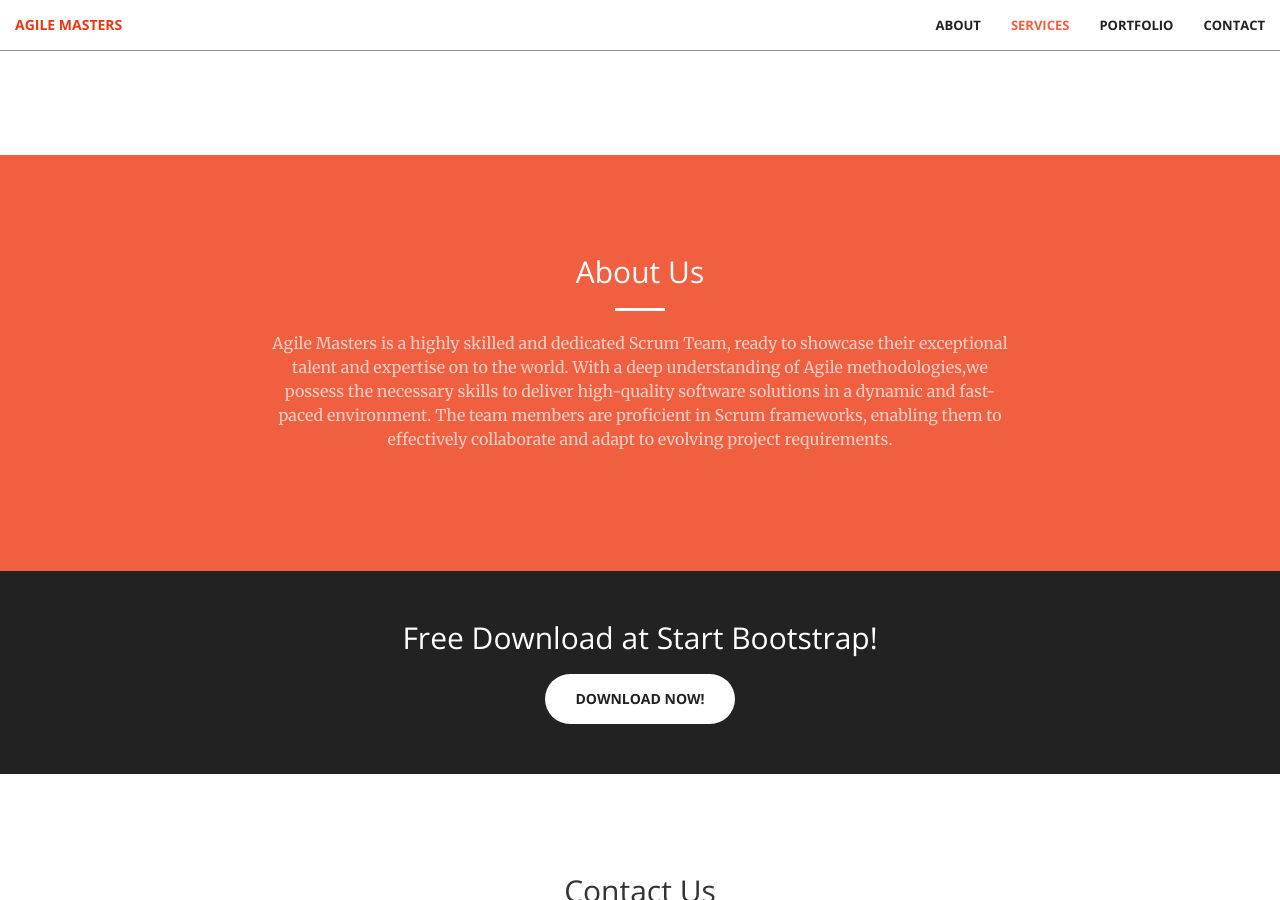
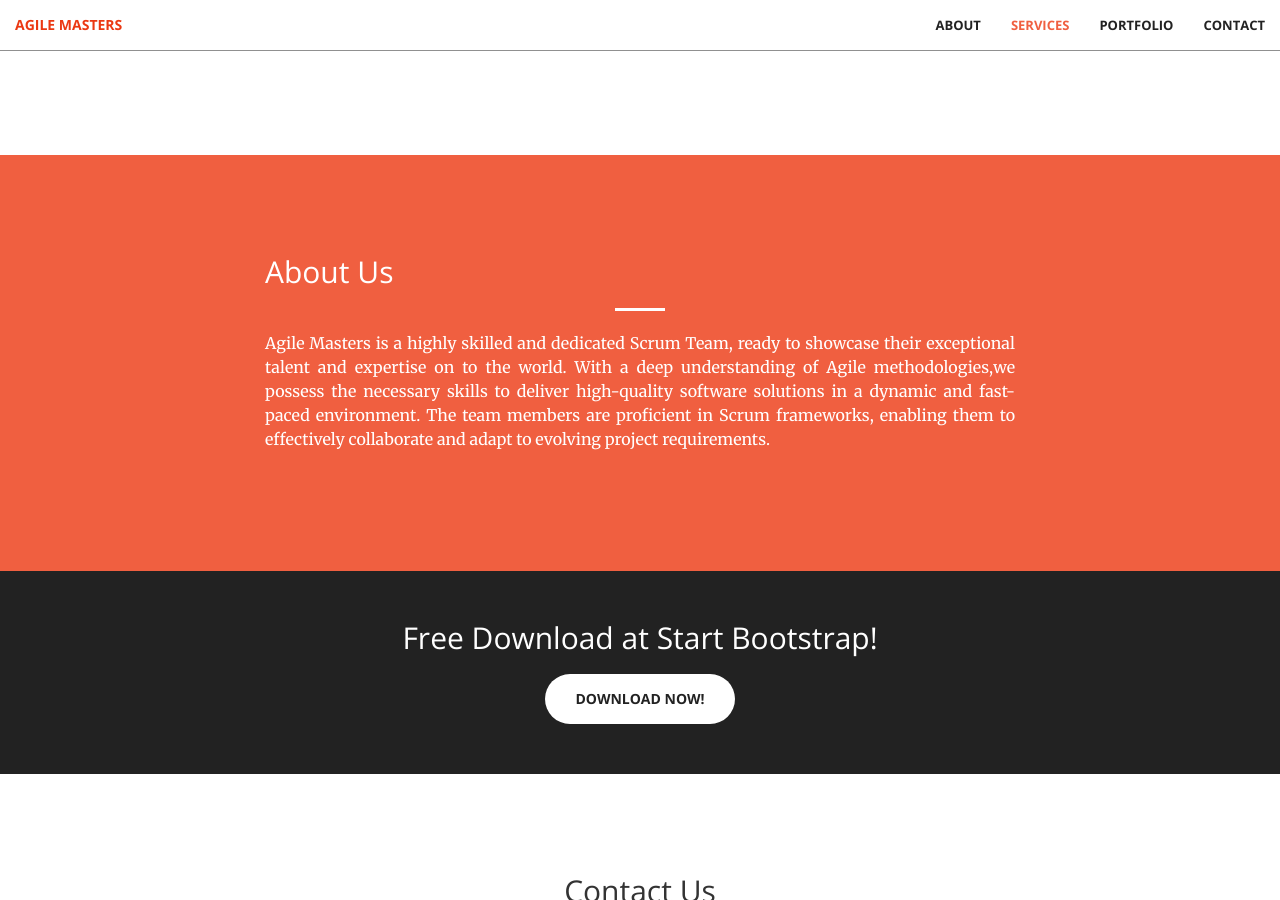
Before and after one commit to legitt23/legitt23, a Jekyll site: the page built from index.md, in a window 1280 px wide and 900 px high, scrolled down 2304 px. Built offline with Jekyll 4.4.1, drawn with Linux system fonts in a browser that asks for light colours.

Commit message:
Update about_us.html

```diff
--- a/_includes/about_us.html
+++ b/_includes/about_us.html
@@ -1,10 +1,10 @@
 <section class="bg-primary" id="about_us">
     <div class="container">
         <div class="row">
-            <div class="col-lg-8 col-lg-offset-2 text-center">
+            <div class="col-lg-8 col-lg-offset-2 text-justify">
                 <h2 class="section-heading">About Us</h2>
                 <hr class="light">
-                <p class="text-faded">Agile Masters is a highly skilled and dedicated Scrum Team, ready to showcase their exceptional talent and expertise on to the world. With a deep understanding of Agile methodologies,we possess the necessary skills to deliver high-quality software solutions in a dynamic and fast-paced environment. The team members are proficient in Scrum frameworks,
+                <p class="text-justify">Agile Masters is a highly skilled and dedicated Scrum Team, ready to showcase their exceptional talent and expertise on to the world. With a deep understanding of Agile methodologies,we possess the necessary skills to deliver high-quality software solutions in a dynamic and fast-paced environment. The team members are proficient in Scrum frameworks,
                     enabling them to effectively collaborate and adapt to evolving project requirements.</p>
 
             </div>
```
